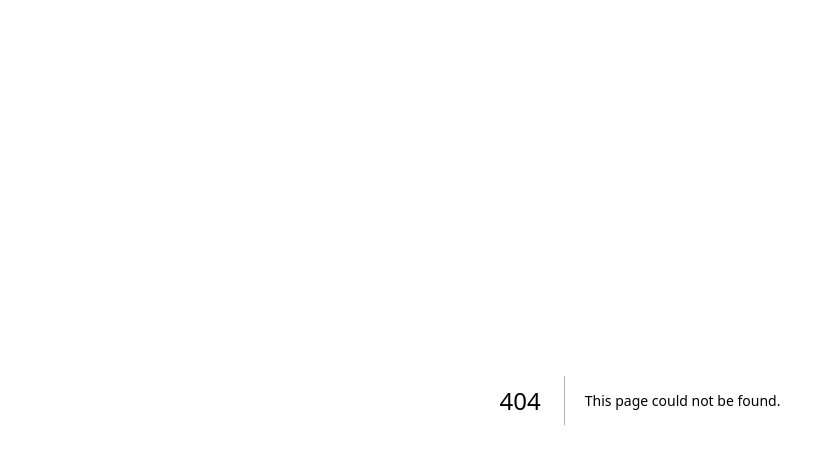
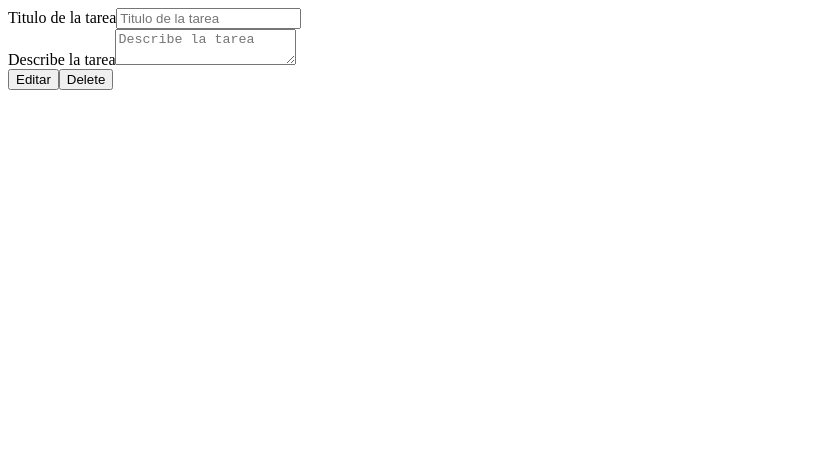
Before and after one commit to WalterHorst/Nextjs-Prisma-TypeScript, a Next.js app: page /tasks/edit/1 in a window 1280 px wide. Before the commit this address had no page. Shown: the top 464 px of the page, without its empty margins (0-835 px from the left). Built offline with nearby package versions, Linux system fonts and the light colour scheme; no server answers; the database is empty.

Commit message:
Funcionalidad terminada, faltan estilos

```diff
--- a/package.json
+++ b/package.json
@@ -13,11 +13,13 @@
     "@types/node": "20.5.1",
     "@types/react": "18.2.20",
     "@types/react-dom": "18.2.7",
+    "axios": "^1.4.0",
     "eslint": "8.47.0",
     "eslint-config-next": "13.4.19",
     "next": "13.4.19",
     "react": "18.2.0",
     "react-dom": "18.2.0",
+    "react-hook-form": "^7.45.4",
     "typescript": "5.1.6"
   },
   "devDependencies": {
--- a/src/app/api/tasks/route.ts
+++ b/src/app/api/tasks/route.ts
@@ -9,5 +9,5 @@ export async function POST(request: Request) {
   const data = await request.json();
   const newTask = await prisma.task.create({ data });
 
-  return NextResponse.json(newTask);
+  return NextResponse.json("Tarea creada");
 }
--- a/src/app/layout.tsx
+++ b/src/app/layout.tsx
@@ -1,4 +1,6 @@
 import type { Metadata } from "next";
+
+import NavBar from "@/components/NavBar/NavBar";
 
 export const metadata: Metadata = {
   title: "Create Next App",
--- a/src/app/newTask/page.tsx
+++ b/src/app/newTask/page.tsx
@@ -1,5 +1,91 @@
-const NewTask = () => {
-  return <h1>Aca creamos la nueva tarea</h1>;
+"use client";
+import { ChangeEvent, FormEvent, useEffect } from "react";
+
+import axios from "axios";
+import { useState } from "react";
+import { useRouter } from "next/navigation";
+
+const NewTask = ({ params }: { params: { id: string } }) => {
+  const router = useRouter();
+
+  useEffect(() => {
+    if (params.id) {
+      axios.get(`http://localhost:3000/api/tasks/${params.id}`).then((res) => {
+        setForm({
+          ...form,
+          titulo: res.data.titulo,
+          descripcion: res.data.descripcion,
+        });
+      });
+    }
+  }, []);
+
+  const [form, setForm] = useState({
+    titulo: "",
+    descripcion: "",
+  });
+
+  const changeHandler = (
+    event: ChangeEvent<HTMLInputElement | HTMLTextAreaElement>
+  ) => {
+    const property = event.target.name;
+    const value = event.target.value;
+
+    setForm({ ...form, [property]: value });
+  };
+
+  const sumitHandler = (event: FormEvent<HTMLFormElement>) => {
+    event.preventDefault();
+    if (params.id) {
+      axios.put(`http://localhost:3000/api/tasks/${params.id}`, form);
+    } else {
+      axios
+        .post("http://localhost:3000/api/tasks", form)
+        .then((res) => alert(res.data))
+        .catch((error) => alert(error));
+    }
+    setForm({ titulo: "", descripcion: "" });
+    router.refresh();
+    router.push("/");
+  };
+
+  const deleteHandler = () => {
+    axios.delete(`http://localhost:3000/api/tasks/${params.id}`);
+    router.refresh();
+    router.push("/");
+  };
+
+  return (
+    <div>
+      <form onSubmit={sumitHandler}>
+        <div>
+          <label>Titulo de la tarea</label>
+          <input
+            onChange={changeHandler}
+            type="text"
+            placeholder="Titulo de la tarea"
+            name="titulo"
+            value={form.titulo}
+          />
+        </div>
+        <div>
+          <label>Describe la tarea</label>
+          <textarea
+            onChange={changeHandler}
+            placeholder="Describe la tarea"
+            name="descripcion"
+            value={form.descripcion}
+          />
+        </div>
+        <button type="submit">{params.id ? "Editar" : "Crear"}</button>
+        {params.id && (
+          <button type="button" onClick={deleteHandler}>
+            Delete
+          </button>
+        )}
+      </form>
+    </div>
+  );
 };
 
 export default NewTask;
--- /dev/null
+++ b/src/app/tasks/edit/[id]/page.tsx
@@ -0,0 +1,2 @@
+import editTask from "@/app/newTask/page";
+export default editTask;
```
Also changed, not shown: src/app/page.tsx (+14 -8 lines), src/components/Card/Card.tsx (added, +22 -0 lines), src/components/NavBar/NavBar.tsx (added, +13 -0 lines), 1 other file (tests, documents, lock files or other folders).
